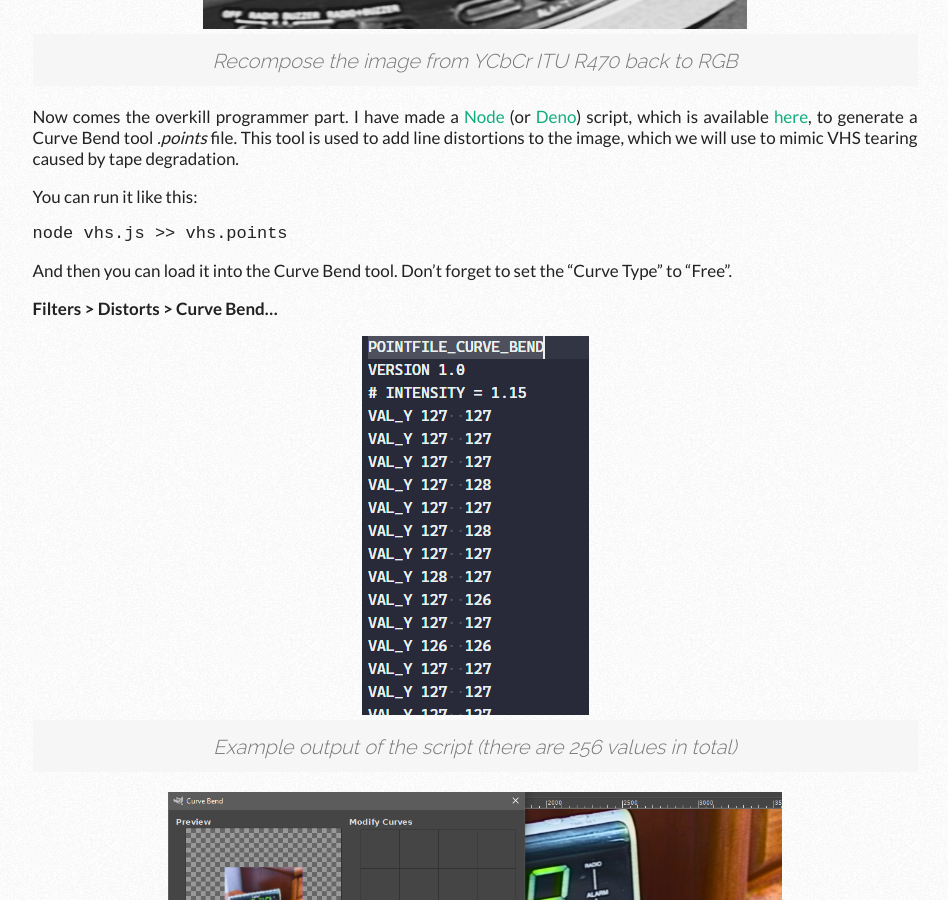
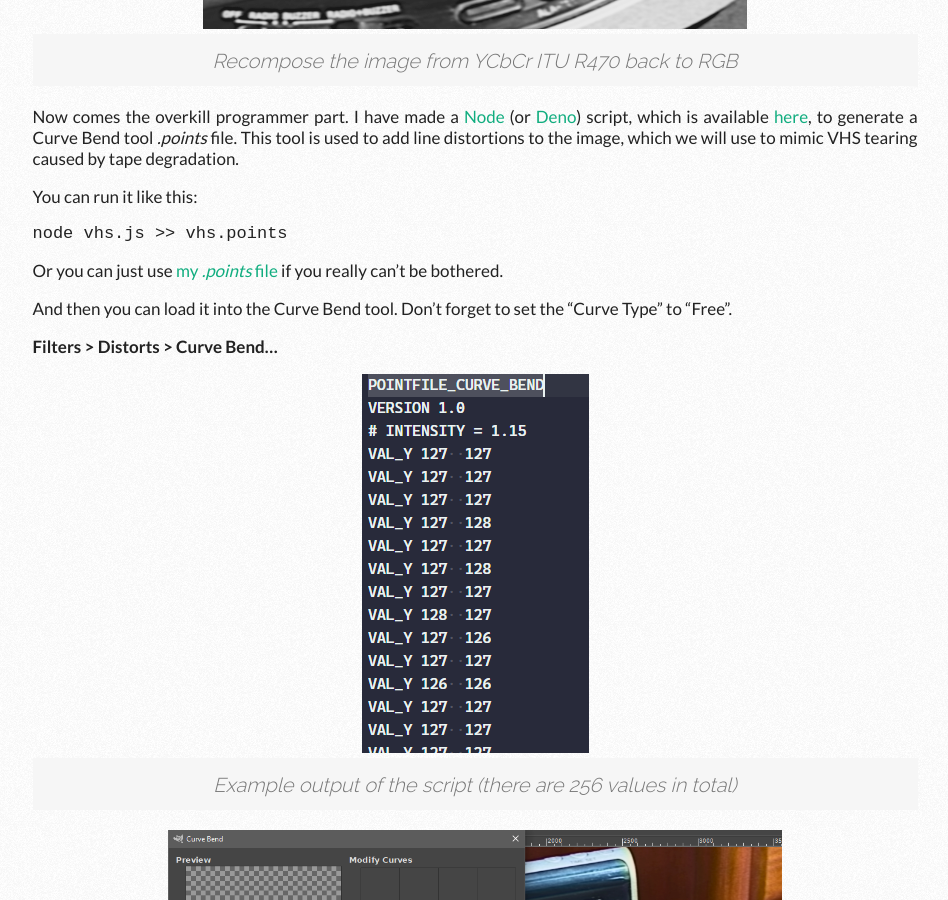
Before and after one commit to vittau/blog, a Jekyll site: the page built from _posts/2020-09-12-tutorial-vaporwave-vhs-effect-using-gimp.markdown, in a window 1280 px wide and 900 px high, scrolled down 6365 px. Shown: the whole window, without its empty margins (165-1113 px from the left). Built offline with Jekyll 4.4.1, drawn with Linux system fonts in a browser that asks for light colours; nearby versions of some CDN libraries; comment, search, counter and statistics services are not loaded; a style sheet for code colours, icons or effects is not loaded.

Commit message:
Link to my .points file

```diff
--- a/_posts/2020-09-12-tutorial-vaporwave-vhs-effect-using-gimp.markdown
+++ b/_posts/2020-09-12-tutorial-vaporwave-vhs-effect-using-gimp.markdown
@@ -111,6 +111,8 @@ You can run it like this:
 
 <pre><code class="bash">node vhs.js >> vhs.points</code></pre>
 
+Or you can just use <a href="{{ site.baseurl }}/other/vhs-curve-bend.points" target="_blank">my <i>.points</i> file</a> if you really can't be bothered.
+
 And then you can load it into the Curve Bend tool. Don't forget to set the "Curve Type" to "Free".
 
 <b>Filters > Distorts > Curve Bend...</b>
```
Also changed, not shown: 1 other file.
